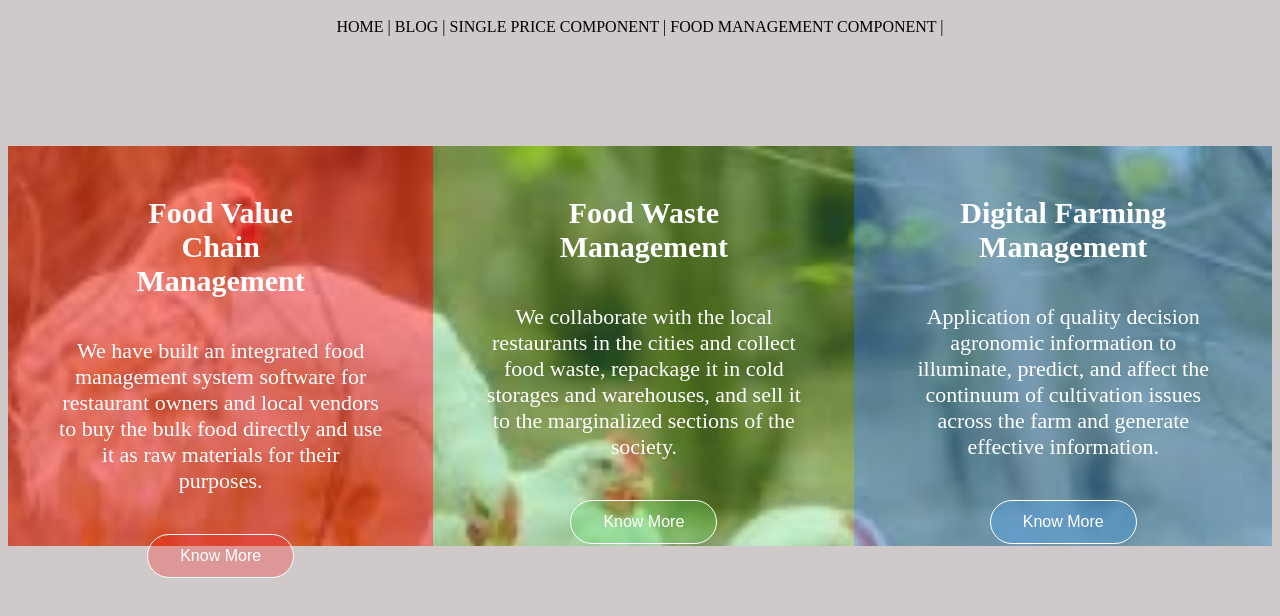
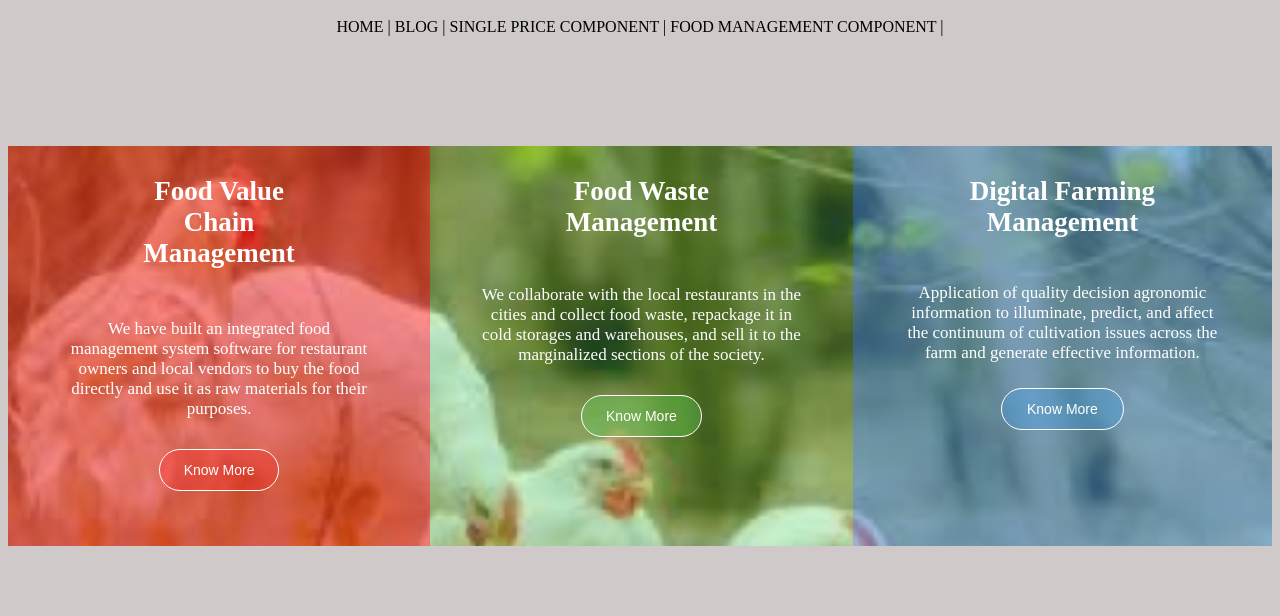
Before and after one commit to emymax34/heptagon, a plain HTML site: page food-management-component.html in a window 1280 px wide. Drawn offline with Linux system fonts and the light colour scheme.

Commit message:
eleventh commit

```diff
--- a/css/main.css
+++ b/css/main.css
@@ -198,7 +198,7 @@ body {
 .food-management-component {
   width: 100%;
   max-width: fit-content;
-  /* max-height: fit-content; */
+  /* /* max-height: fit-content;  */
   height:400px;
   text-align: center;
   display: flex;
@@ -209,44 +209,45 @@ body {
   background-repeat: no-repeat;
   background-size: cover;
   background-color: transparent;
-  box-sizing: border-box;
+  /* box-sizing: border-box; */
   margin-top: 100px;
-  margin-bottom: auto;
-  font-weight: lighter;
+  margin-bottom: 100px;
+  /* overflow: hidden; */
+  /* line-height:0 ; */
 }
 
 .first-component {
   background-color: rgba(252, 36, 36, 0.5);
   color: #fff;
-  /* margin-right: auto; */
+  margin-right: auto;
   height: 100%;
 }
 
 .first-component h2 {
-  font-size: 30px;
-  margin-top: 50px;
-  /* margin-bottom: 50px; */
-  margin-left: 100px;
-  margin-right: 100px;
+  font-size: 27px;
+  margin-top: 30px;
+  margin-bottom: 50px;
+  margin-left: 108px;
+  margin-right: 108px;
 
 }
 
 .first-component p {
-  font-size: 22px;
-  margin: 40px 50px;
+  font-size: 17px;
+  margin: 30px 60px;
 }
 
 .first-component button.know-more {
-  font-size: 16px;
-  /* padding: 10px 20px 10px 20px; */
+  font-size: 14px;
   cursor: pointer;
   border-radius: 30px;
   background-color: rgb(252, 36, 36, 0.3);
   border: solid 1px #fff;
   color: #fff;
-  padding: 12px 32px;
+  padding: 12px 24px;
   /* margin-top: 50px; */
-  margin-bottom: 50px;
+  /* margin-bottom: 50px; */
+  /* margin: auto; */
 }
 
 .first-component .know-more:hover {
@@ -257,33 +258,35 @@ body {
   background-color: rgb(92, 224, 99, 0.3);
   color: #fff;
   height: 100%;
+  /* margin: auto; */
+  /* margin-left:auto ; */
+  /* margin-right: auto; */
 }
 
 .second-component h2 {
-  font-size: 30px;
-  margin-top: 50px;
-  /* margin-bottom: 50px; */
+  font-size: 27px;
+  margin-top: 30px;
+  margin-bottom: 47px;
   margin-left: 100px;
   margin-right: 100px;
 }
 
 .second-component p {
-  font-size: 22px;
-  margin: 40px 50px;
+  font-size: 17px;
+  margin: 30px 50px;
 }
 
 
 .second-component button.know-more {
-  font-size: 16px;
-  /* padding: 10px 20px 10px 20px; */
+  font-size: 14px;
   cursor: pointer;
   border-radius: 30px;
   background-color: rgb(92, 224, 99, 0.3);
   border: solid 1px #fff;
   color: #fff;
-  padding: 12px 32px;
+  padding: 12px 24px;
   /* margin-top: 50px; */
-  margin-bottom: 50px;
+  /* margin-bottom: 50px; */
 
 }
 
@@ -300,29 +303,29 @@ body {
 }
 
 .third-component h2 {
-  font-size: 30px;
-  margin-top: 50px;
-  /* margin-bottom: 50px; */
-  margin-left: 100px;
-  margin-right: 100px;
+  font-size: 27px;
+  margin-top: 30px;
+  margin-bottom: 45px;
+  margin-left: 110px;
+  margin-right: 110px;
 }
 
 .third-component p {
-  font-size: 22px;
-  margin: 40px 50px;
+  font-size: 17px;
+  margin: 25px 50px;
 }
 
 .third-component button.know-more {
-  font-size: 16px;
+  font-size: 14px;
   /* padding: 10px 20px 10px 20px; */
   cursor: pointer;
   border-radius:30px;
   background-color: rgb(65, 163, 243, 0.3);
   border: solid 1px #fff;
   color: #fff;
-  padding: 12px 32px;
+  padding: 12px 25px;
   /* margin-top: 50px; */
-  margin-bottom: 50px;
+  /* margin-bottom: 50px; */
 }
 
 
--- a/food-management-component.html
+++ b/food-management-component.html
@@ -4,7 +4,7 @@
 <head>
   <title>Food Management Component</title>
   <meta charset="UTF-8">
-  <meta name="viewport" content="width=device-width" initial-scale="1.0">
+  <meta name="viewport" content="width=device-width, initial-scale=1.0">
   <link rel="stylesheet" href="css/main.css">
 </head>
 
@@ -21,19 +21,19 @@
     <div class="first-component">
       <h2>Food Value Chain Management</h2>
       <p>We have built an integrated food management system software for restaurant owners and local vendors to buy the
-        bulk food directly and use it as raw materials for their purposes.</p>
+          food directly and use it as raw materials for their purposes.</p>
       <button class="know-more">Know More</button>
     </div>
     <div class="second-component">
       <h2>Food Waste Management</h2>
       <p>We collaborate with the local restaurants in the cities and collect food waste, repackage it in cold storages
-        and warehouses, and sell it to the marginalized sections of the society.</p>
+         and warehouses, and sell it to the marginalized sections of the society.</p>
       <button class="know-more">Know More</button>
     </div>
     <div class="third-component">
       <h2>Digital Farming Management</h2>
       <p>Application of quality decision agronomic information to illuminate, predict, and affect the continuum of
-        cultivation issues across the farm and generate effective information.</p>
+         cultivation issues across the farm and generate effective information.</p>
       <button class="know-more">Know More</button>
     </div>
 
```
Also changed, not shown: blog.html (+1 -1 lines).
